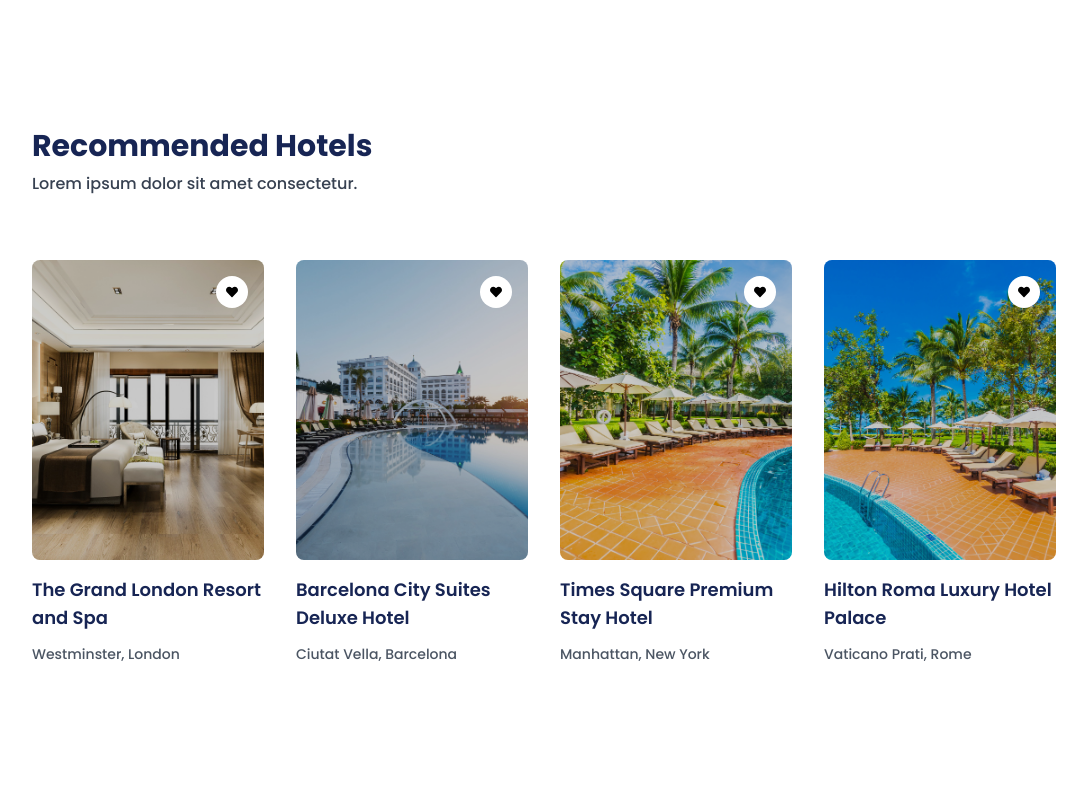
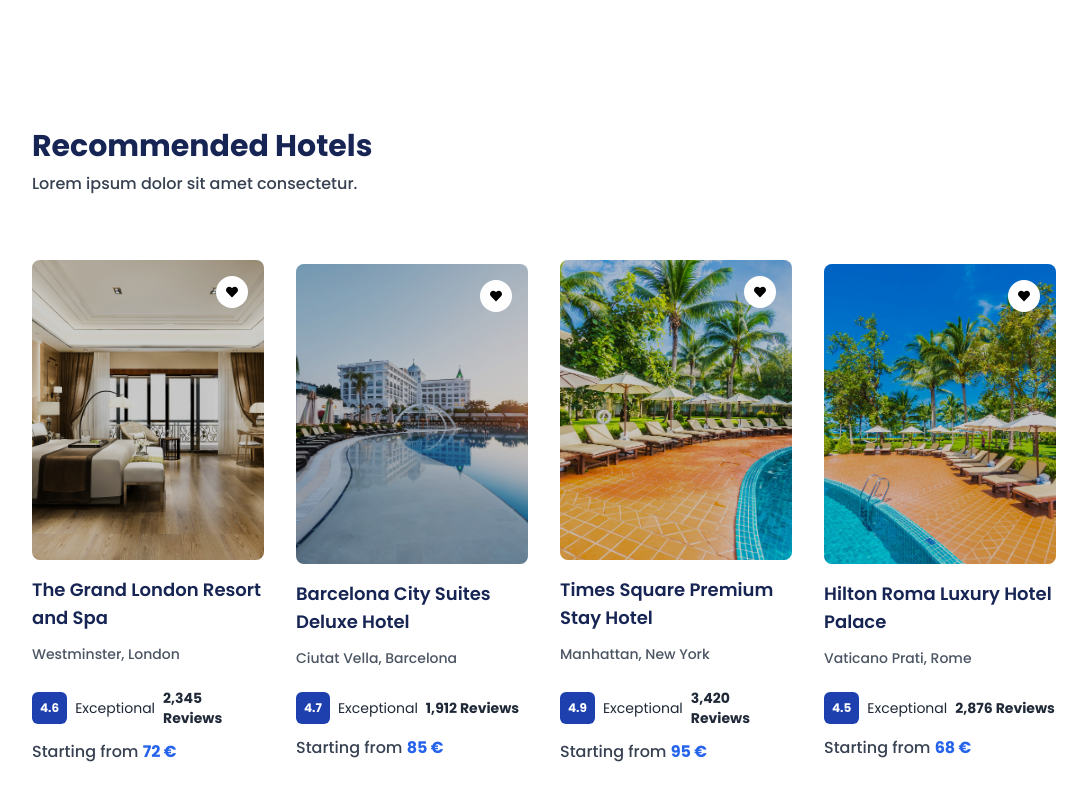
Before and after one commit to denisdiaconu/travista, a Next.js app: page / in a window 1280 px wide. Shown: the part 1524-2324 px from the top of the page, without its empty margins (96-1183 px from the left). Before the commit the page ends 2292 px from the top, so only its background shows below. Built offline with nearby package versions, Linux system fonts and the light colour scheme.

Commit message:
Add ratings to hotel card

```diff
--- a/components/Home/Hotel/HotelCard.tsx
+++ b/components/Home/Hotel/HotelCard.tsx
@@ -34,7 +34,22 @@ const HotelCard = ({ hotel }: Props) => {
         <h1 className="text-blue-950 mt-4 text-lg font-semibold hover:text-black cursor-pointer transition-all duration-200">
           {hotel.name}
         </h1>
-        <p className='text-gray-600 text-sm mt-3 mb-6 font-medium'>{hotel.location}</p>
+        <p className="text-gray-600 text-sm mt-3 mb-6 font-medium">
+          {hotel.location}
+        </p>
+        <div className="flex items-center space-x-2">
+          <div className="bg-blue-800 text-white text-xs px-2 py-2 rounded-md font-bold">
+            {hotel.rating}
+          </div>
+          <p className="text-gray-800 text-sm">Exceptional</p>
+          <p className="text-gray-800 text-sm font-bold">
+            {hotel.reviews} Reviews
+          </p>
+        </div>
+        <p className="text-gray-700 mt-3 font-medium">
+          Starting from{' '}
+          <span className="text-blue-600 font-bold">{hotel.price} €</span>
+        </p>
       </div>
     </div>
   );
```
